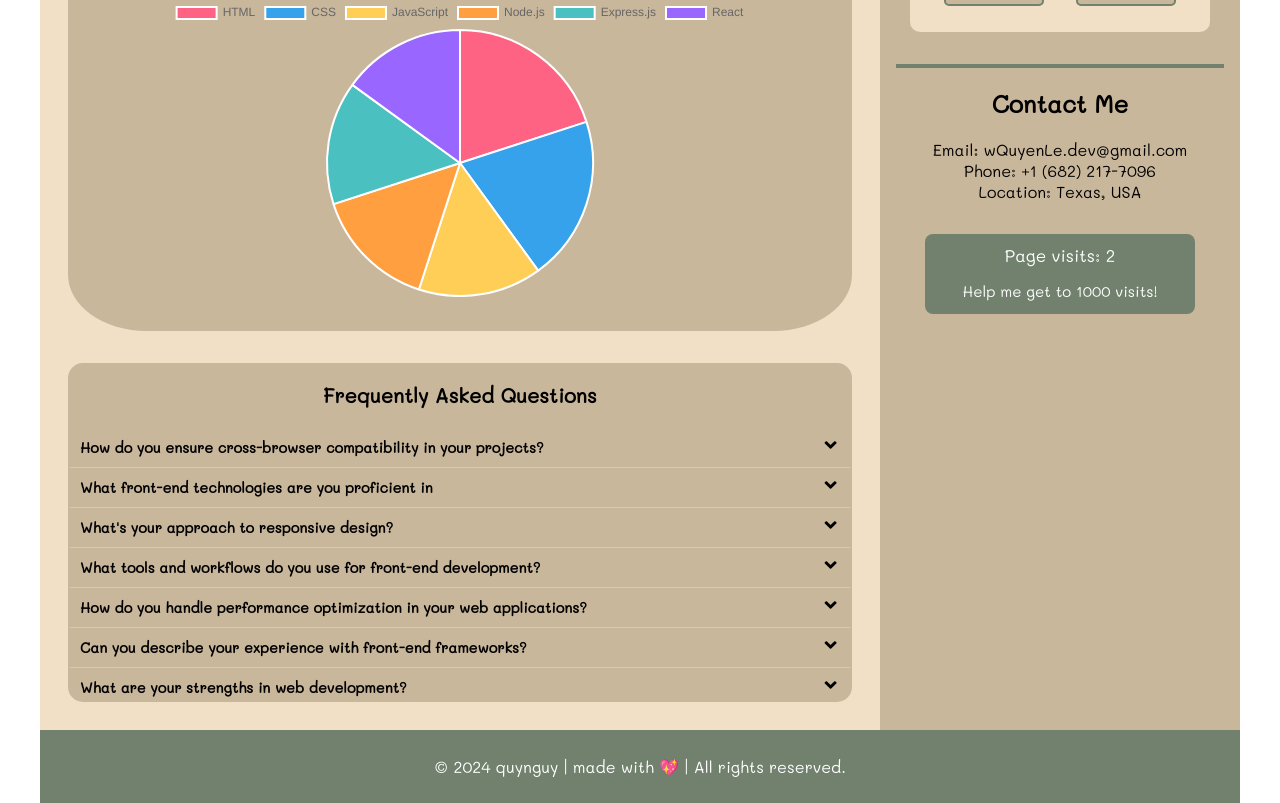
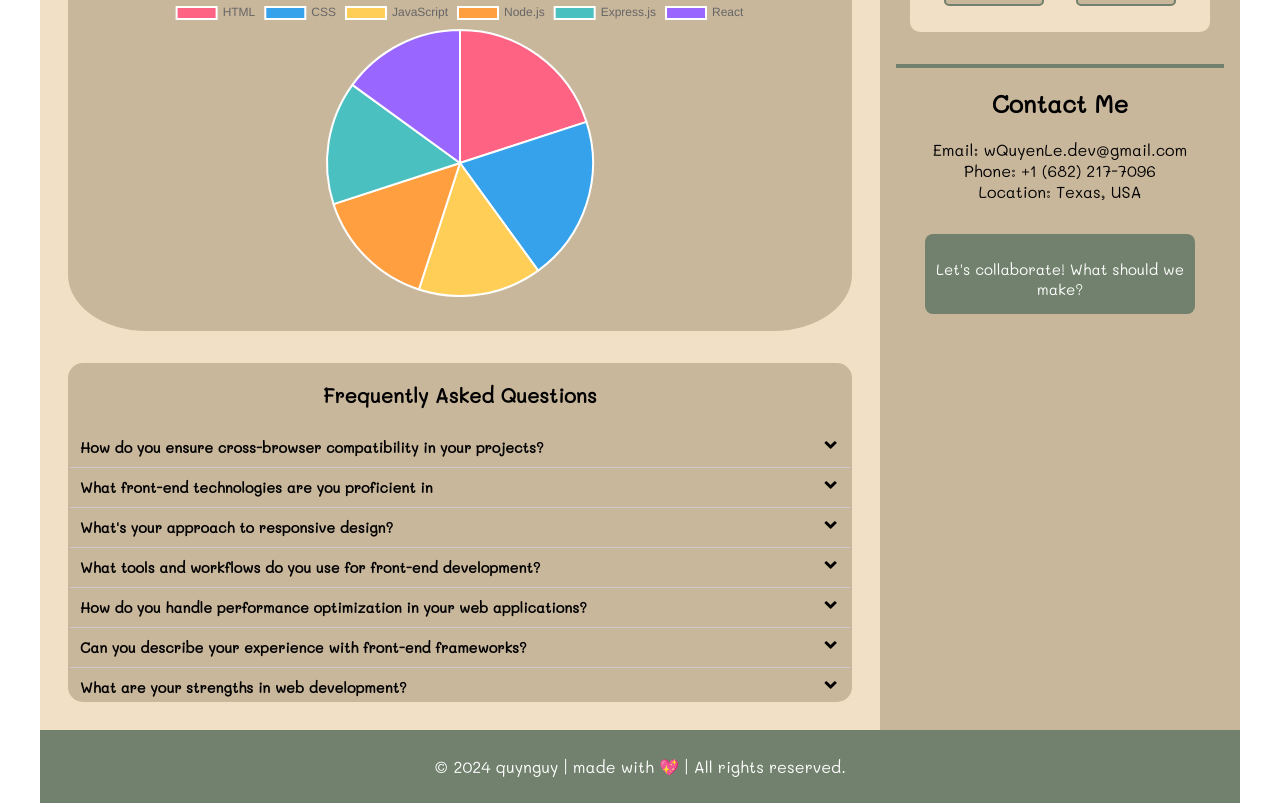
Before and after one commit to quynguy/quynguy-portfolio, a React (Create React App) app: page / in a window 1280 px wide. Shown: the part 661-1464 px from the top of the page. Built offline with nearby package versions, Linux system fonts and the light colour scheme.

Commit message:
removed visit counter, will try different approach for storing visits

```diff
--- a/src/components/Contact.js
+++ b/src/components/Contact.js
@@ -13,7 +13,7 @@ function Contact() {
 
       <div className="visit-counter">
           <VisitCounter />
-          <p>Help me get to 1000 visits!</p>
+          <p>Let's collaborate! What should we make?</p>
         </div>
 
     </div>
--- a/src/components/VisitCounter.js
+++ b/src/components/VisitCounter.js
@@ -18,7 +18,7 @@ const VisitCounter = () => {
     incrementCounter();
   }, []);
 
-  return <div className="visit">Page visits: {visits}</div>;
+  return <div className="visit"> </div>;
 };
 
 export default VisitCounter;
```
